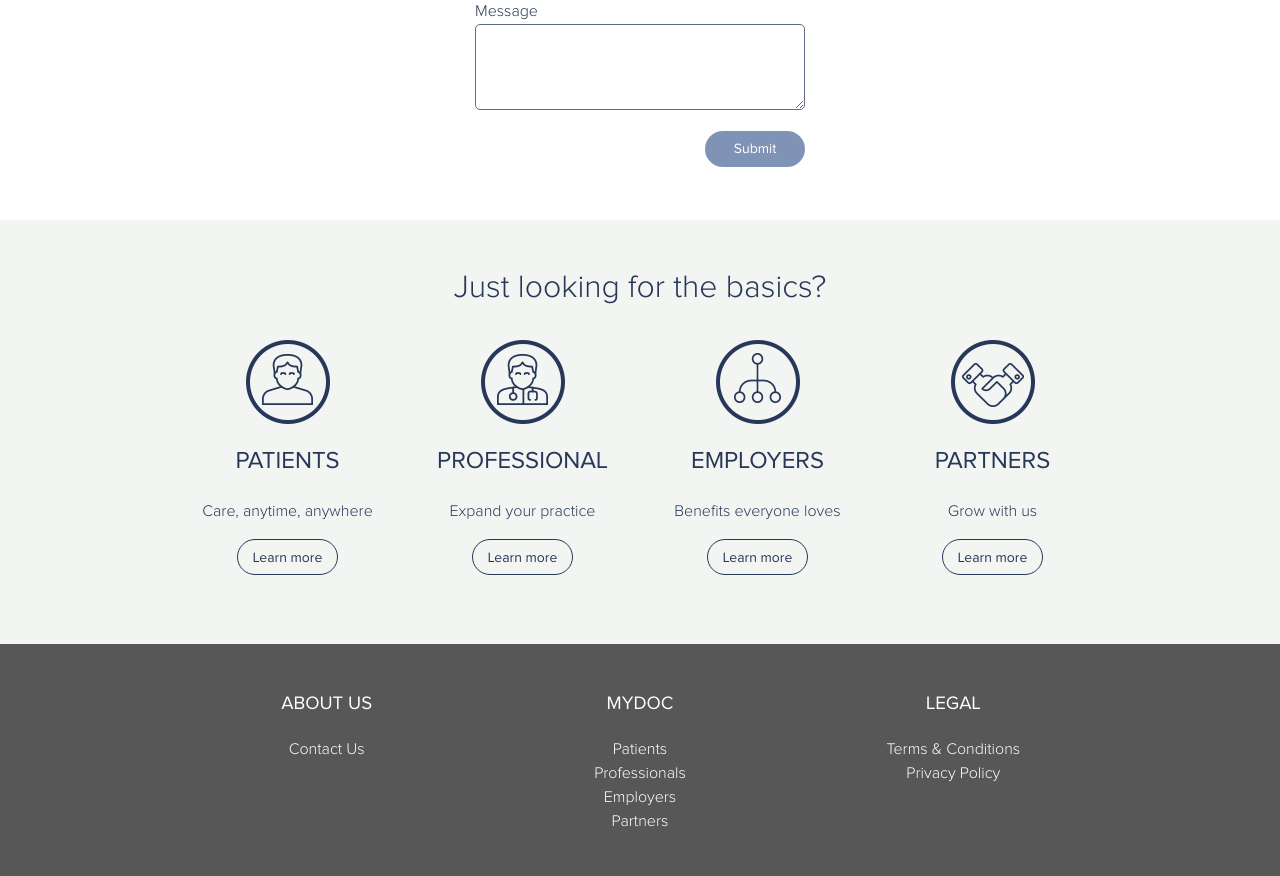
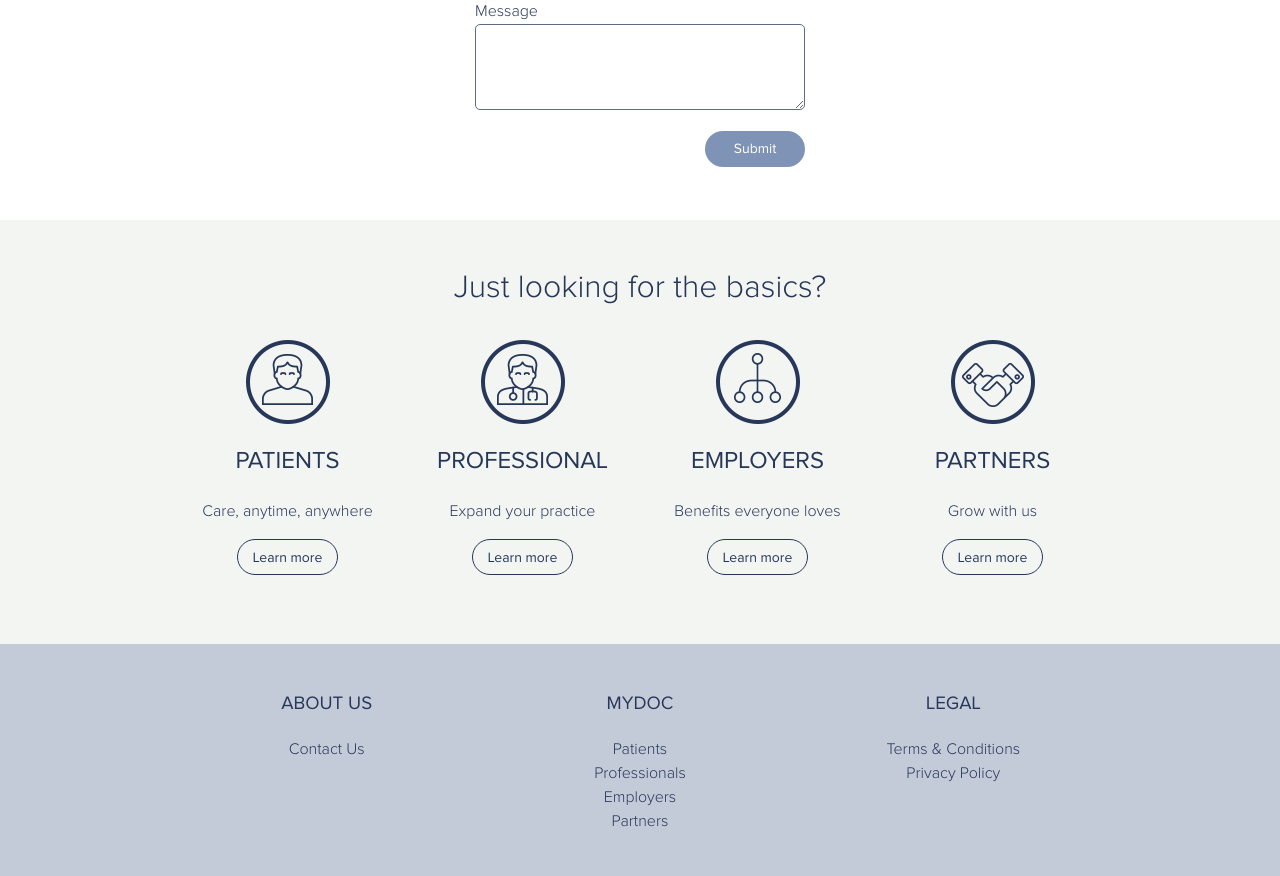
Before and after one commit to ToanNG/my-doc-web, a website: page app/assets/demo.html in a window 1280 px wide. Shown: the part 564-1440 px from the top of the page. Drawn offline with nearby package versions, Linux system fonts and the light colour scheme; files whose address does not match are found by name.

Commit message:
change footer

```diff
--- a/app/assets/demo.html
+++ b/app/assets/demo.html
@@ -139,16 +139,16 @@
         <div class="col-3 center">
           <h3>ABOUT US</h3>
           <ul class="list no-style">
-            <li>Contact Us</li>
+            <li><a href="demo.html">Contact Us</a></li>
           </ul>
         </div>
         <div class="col-3 center">
           <h3>MYDOC</h3>
           <ul class="list no-style">
-            <li>Patients</li>
-            <li>Professionals</li>
-            <li>Employers</li>
-            <li>Partners</li>
+            <li><a href="patients.html">Patients</a></li>
+            <li><a href="professionals.html">Professionals</a></li>
+            <li><a href="employers.html">Employers</a></li>
+            <li><a href="partners.html">Partners</a></li>
           </ul>
         </div>
         <div class="col-3 center">
--- a/app/styles/application.scss
+++ b/app/styles/application.scss
@@ -422,8 +422,13 @@ input, textarea {
 // Footer // ------------------------------------------------------
 
 .footer {
-  color: #ffffff;
-  background-color: #575757;
+  color: #27375A;
+  background-color: #C4CBD8;
+
+  a {
+    color: #27375A;
+    text-decoration: none;
+  }
 }
 
 @import "home";
```
Also changed, not shown: app/assets/employers.html (+5 -5 lines), app/assets/index.html (+5 -5 lines), app/assets/partners.html (+5 -5 lines), app/assets/patients.html (+5 -5 lines), app/assets/professionals.html (+5 -5 lines), public/demo.html (+5 -5 lines), public/employers.html (+5 -5 lines), public/index.html (+5 -5 lines), public/partners.html (+5 -5 lines), public/patients.html (+5 -5 lines), public/professionals.html (+5 -5 lines), public/stylesheets/app.css, 1 other file.
